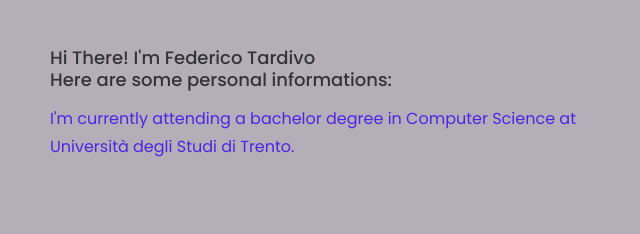
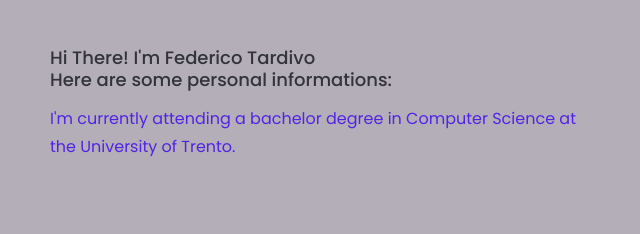
Before and after one commit to FedericoTardivo/federicotardivo.github.io, a plain HTML site: page index.html in a window 1280 px wide. Shown: the part 1078-1312 px from the top of the page, 35-675 px from the left. Drawn offline with Linux system fonts and the light colour scheme; files whose address does not match are found by name.

Commit message:
Update index.html

```diff
--- a/index.html
+++ b/index.html
@@ -181,7 +181,7 @@
                 <div class="col-lg-6">
                     <div class="about-content mt-50">
                         <h5 class="about-title">Hi There! I'm Federico Tardivo<br>Here are some personal informations:</h5>
-                        <p>I'm currently attending a bachelor degree in Computer Science at Università degli Studi di Trento.<br><br><br></p>
+                        <p>I'm currently attending a bachelor degree in Computer Science at the University of Trento.<br><br><br></p>
                         <ul class="clearfix">
                             <li>
                                 <div class="single-info d-flex align-items-center">
```
